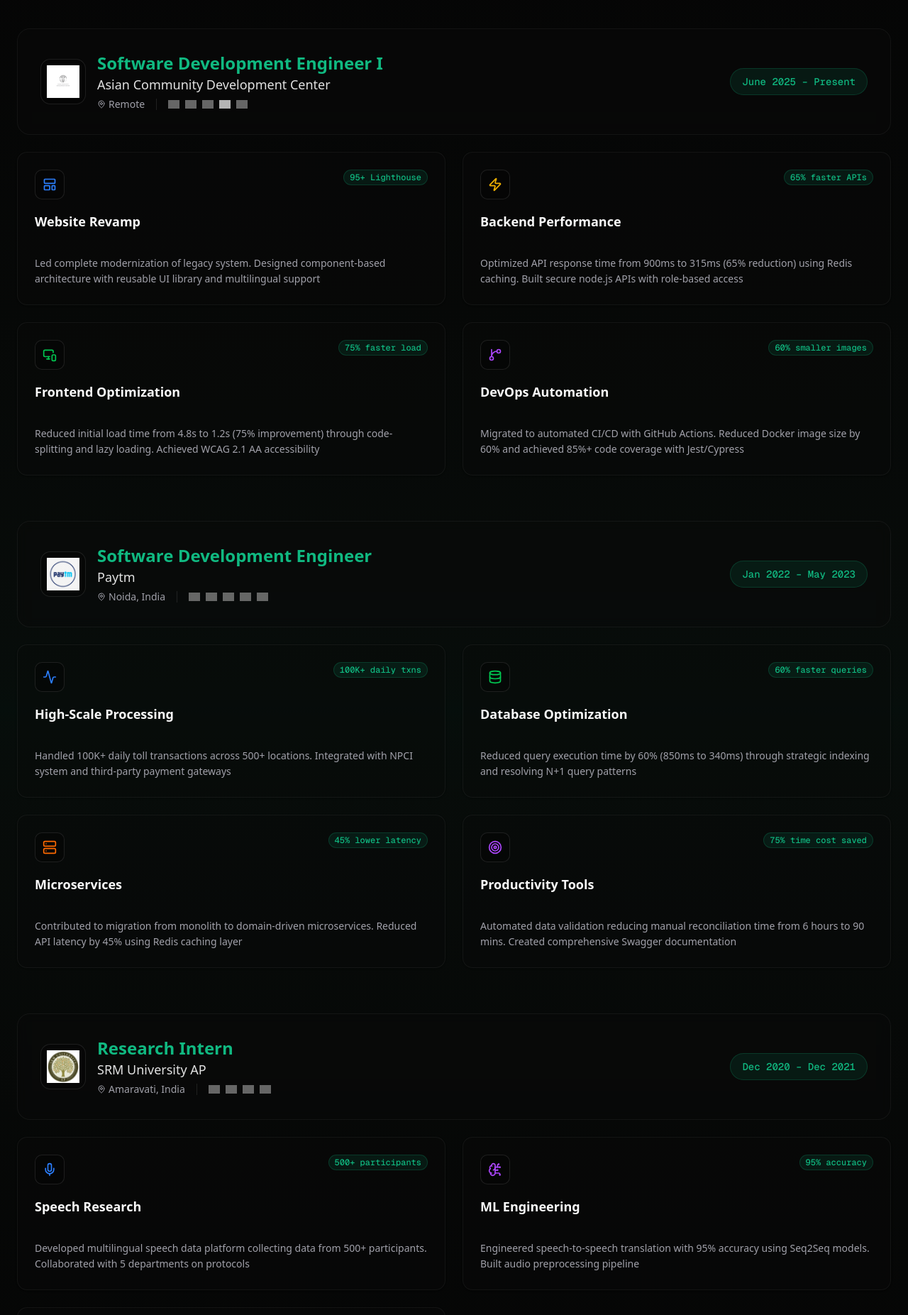
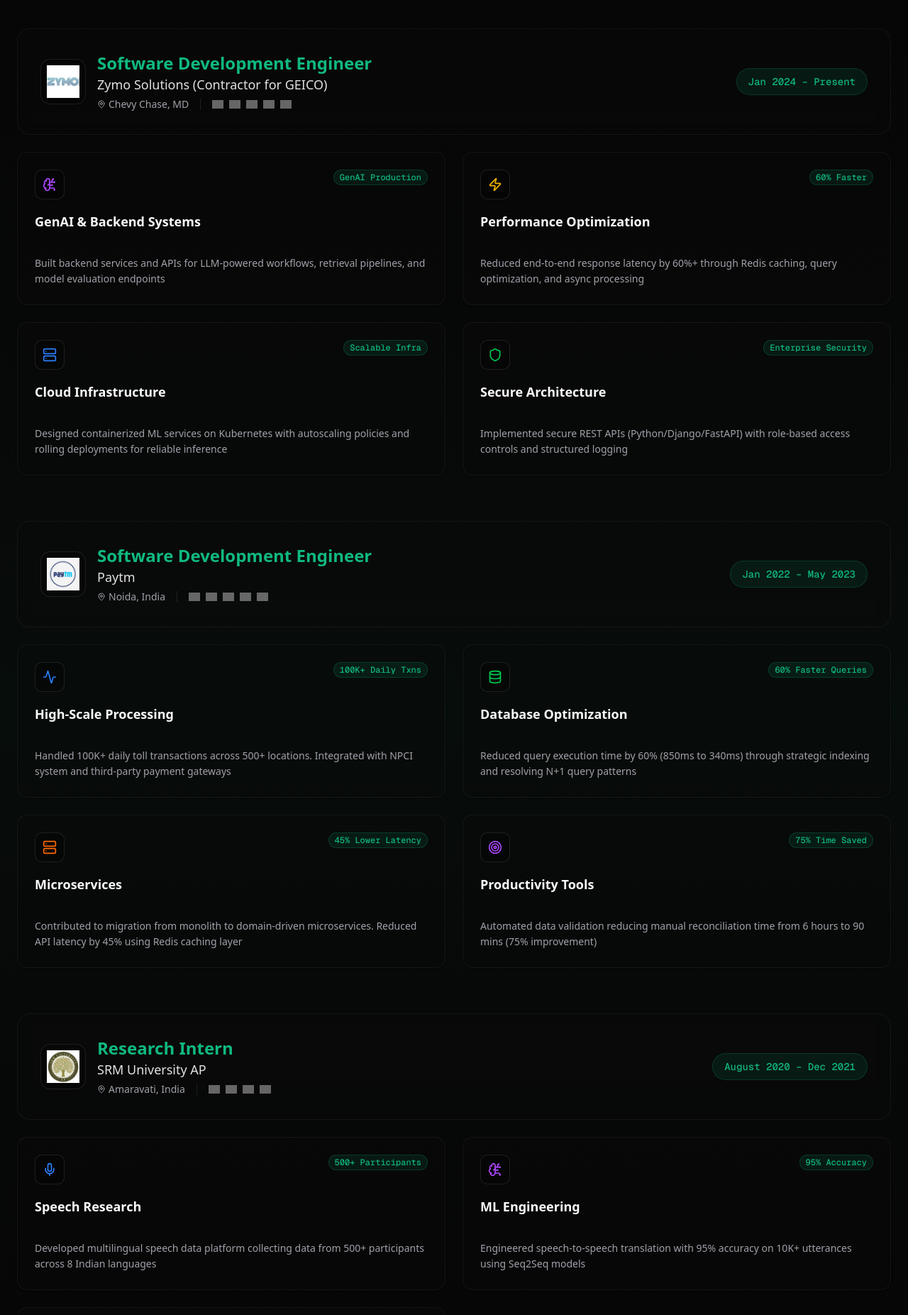
Before and after one commit to sumanthvarma27/sumanth-portfolio, a Next.js app: page / in a window 1280 px wide. Shown: the part 3022-4875 px from the top of the page at 71% size. Built offline with nearby package versions, Linux system fonts and the light colour scheme; grey boxes are pictures that could not be loaded.

Commit message:
Update Experience section: Add Zymo Solutions, update Paytm & SRM details

```diff
--- a/src/components/sections/Experience.tsx
+++ b/src/components/sections/Experience.tsx
@@ -14,46 +14,46 @@ import Image from "next/image"
 
 const experiences = [
     {
-        company: "Asian Community Development Center",
-        logo: "/companies/acdc.png",
-        role: "Software Development Engineer I",
-        period: "June 2025 – Present",
-        location: "Remote",
+        company: "Zymo Solutions (Contractor for GEICO)",
+        logo: "/companies/zymo-solutions.jpg",
+        role: "Software Development Engineer",
+        period: "Jan 2024 – Present",
+        location: "Chevy Chase, MD",
         techStack: [
-            { name: "React", icon: "https://cdn.jsdelivr.net/gh/devicons/devicon/icons/react/react-original.svg" },
-            { name: "Node.js", icon: "https://cdn.jsdelivr.net/gh/devicons/devicon/icons/nodejs/nodejs-original.svg" },
-            { name: "PostgreSQL", icon: "https://cdn.jsdelivr.net/gh/devicons/devicon/icons/postgresql/postgresql-original.svg" },
-            { name: "AWS", icon: "https://cdn.jsdelivr.net/gh/devicons/devicon/icons/amazonwebservices/amazonwebservices-original-wordmark.svg", invert: true },
-            { name: "Docker", icon: "https://cdn.jsdelivr.net/gh/devicons/devicon/icons/docker/docker-original.svg" },
+            { name: "Python", icon: "https://cdn.jsdelivr.net/gh/devicons/devicon/icons/python/python-original.svg" },
+            { name: "Django", icon: "https://cdn.jsdelivr.net/gh/devicons/devicon/icons/django/django-plain.svg" },
+            { name: "FastAPI", icon: "https://cdn.jsdelivr.net/gh/devicons/devicon/icons/fastapi/fastapi-original.svg" },
+            { name: "Kubernetes", icon: "https://cdn.jsdelivr.net/gh/devicons/devicon/icons/kubernetes/kubernetes-plain.svg" },
+            { name: "Redis", icon: "https://cdn.jsdelivr.net/gh/devicons/devicon/icons/redis/redis-original.svg" },
         ],
         achievements: [
             {
-                title: "Website Revamp",
-                description: "Led complete modernization of legacy system. Designed component-based architecture with reusable UI library and multilingual support",
-                metric: "95+ Lighthouse",
-                icon: LayoutTemplate,
-                color: "text-blue-500"
+                title: "GenAI & Backend Systems",
+                description: "Built backend services and APIs for LLM-powered workflows, retrieval pipelines, and model evaluation endpoints",
+                metric: "GenAI Production",
+                icon: BrainCircuit,
+                color: "text-purple-500"
             },
             {
-                title: "Backend Performance",
-                description: "Optimized API response time from 900ms to 315ms (65% reduction) using Redis caching. Built secure node.js APIs with role-based access",
-                metric: "65% faster APIs",
+                title: "Performance Optimization",
+                description: "Reduced end-to-end response latency by 60%+ through Redis caching, query optimization, and async processing",
+                metric: "60% Faster",
                 icon: Zap,
                 color: "text-yellow-500"
             },
             {
-                title: "Frontend Optimization",
-                description: "Reduced initial load time from 4.8s to 1.2s (75% improvement) through code-splitting and lazy loading. Achieved WCAG 2.1 AA accessibility",
-                metric: "75% faster load",
-                icon: MonitorSmartphone,
-                color: "text-green-500"
+                title: "Cloud Infrastructure",
+                description: "Designed containerized ML services on Kubernetes with autoscaling policies and rolling deployments for reliable inference",
+                metric: "Scalable Infra",
+                icon: Server,
+                color: "text-blue-500"
             },
             {
-                title: "DevOps Automation",
-                description: "Migrated to automated CI/CD with GitHub Actions. Reduced Docker image size by 60% and achieved 85%+ code coverage with Jest/Cypress",
-                metric: "60% smaller images",
-                icon: GitBranch,
-                color: "text-purple-500"
+                title: "Secure Architecture",
+                description: "Implemented secure REST APIs (Python/Django/FastAPI) with role-based access controls and structured logging",
+                metric: "Enterprise Security",
+                icon: Shield,
+                color: "text-green-500"
             },
         ]
     },
@@ -74,28 +74,28 @@ const experiences = [
             {
                 title: "High-Scale Processing",
                 description: "Handled 100K+ daily toll transactions across 500+ locations. Integrated with NPCI system and third-party payment gateways",
-                metric: "100K+ daily txns",
+                metric: "100K+ Daily Txns",
                 icon: Activity,
                 color: "text-blue-500"
             },
             {
                 title: "Database Optimization",
                 description: "Reduced query execution time by 60% (850ms to 340ms) through strategic indexing and resolving N+1 query patterns",
-                metric: "60% faster queries",
+                metric: "60% Faster Queries",
                 icon: Database,
                 color: "text-green-500"
             },
             {
                 title: "Microservices",
                 description: "Contributed to migration from monolith to domain-driven microservices. Reduced API latency by 45% using Redis caching layer",
-                metric: "45% lower latency",
+                metric: "45% Lower Latency",
                 icon: Server,
                 color: "text-orange-500"
             },
             {
                 title: "Productivity Tools",
-                description: "Automated data validation reducing manual reconciliation time from 6 hours to 90 mins. Created comprehensive Swagger documentation",
-                metric: "75% time cost saved",
+                description: "Automated data validation reducing manual reconciliation time from 6 hours to 90 mins (75% improvement)",
+                metric: "75% Time Saved",
                 icon: Target,
                 color: "text-purple-500"
             },
@@ -105,7 +105,7 @@ const experiences = [
         company: "SRM University AP",
         logo: "/companies/srm-university.jpg",
         role: "Research Intern",
-        period: "Dec 2020 – Dec 2021",
+        period: "August 2020 – Dec 2021",
         location: "Amaravati, India",
         techStack: [
             { name: "Python", icon: "https://cdn.jsdelivr.net/gh/devicons/devicon/icons/python/python-original.svg" },
@@ -116,22 +116,22 @@ const experiences = [
         achievements: [
             {
                 title: "Speech Research",
-                description: "Developed multilingual speech data platform collecting data from 500+ participants. Collaborated with 5 departments on protocols",
-                metric: "500+ participants",
+                description: "Developed multilingual speech data platform collecting data from 500+ participants across 8 Indian languages",
+                metric: "500+ Participants",
                 icon: Mic,
                 color: "text-blue-500"
             },
             {
                 title: "ML Engineering",
-                description: "Engineered speech-to-speech translation with 95% accuracy using Seq2Seq models. Built audio preprocessing pipeline",
-                metric: "95% accuracy",
+                description: "Engineered speech-to-speech translation with 95% accuracy on 10K+ utterances using Seq2Seq models",
+                metric: "95% Accuracy",
                 icon: BrainCircuit,
                 color: "text-purple-500"
             },
             {
                 title: "System Performance",
                 description: "Reduced server load 20% and latency from 3.5s to 2.8s through indexing and schema normalization",
-                metric: "20% load reduction",
+                metric: "20% Load Reduction",
                 icon: Zap,
                 color: "text-yellow-500"
             },
```
